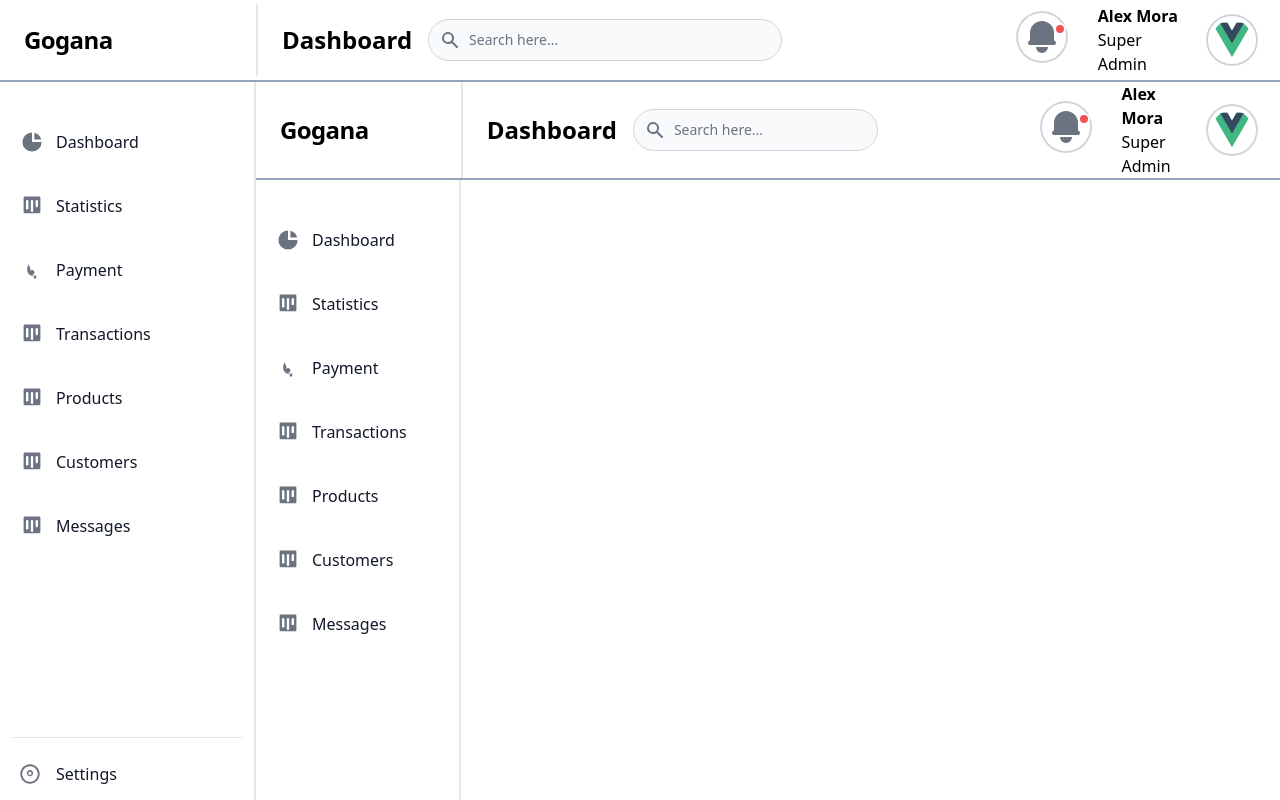
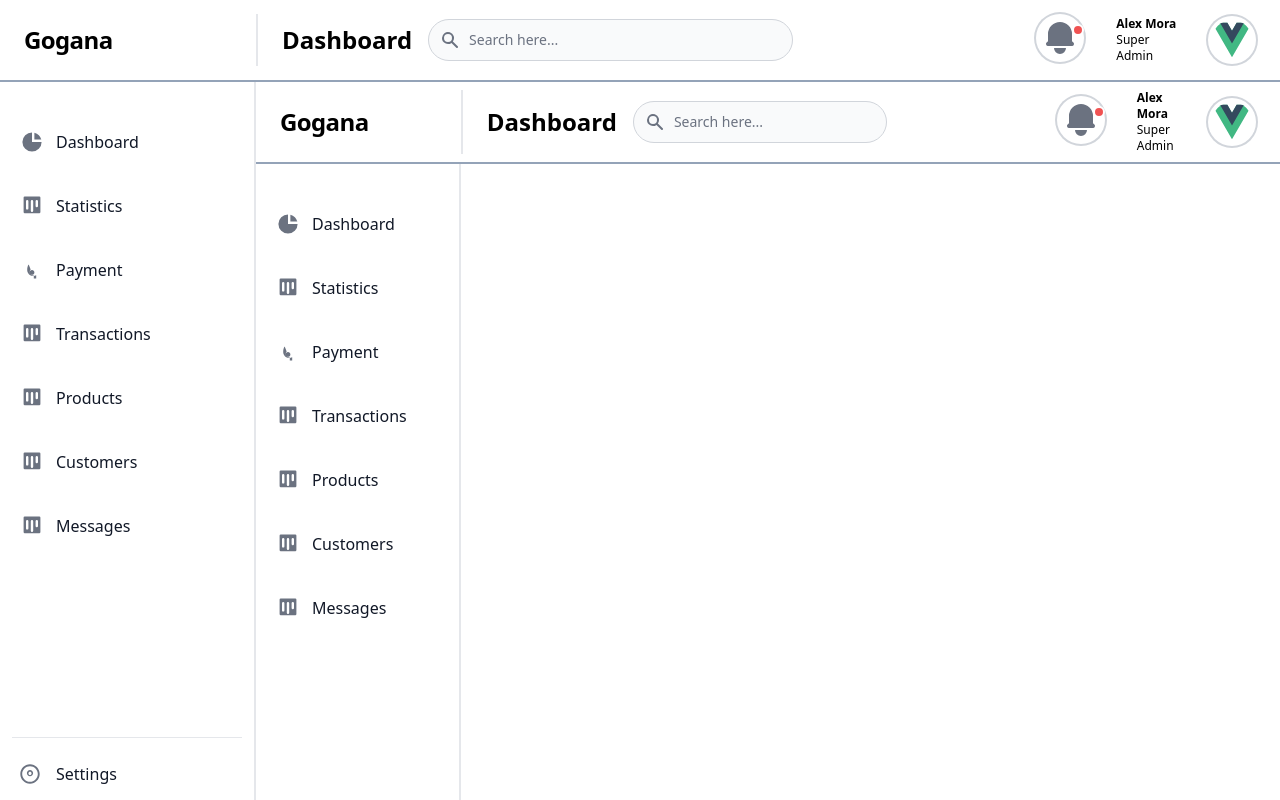
Before and after one commit to piesieomane/finance-dashboard, a Vue app: page / in a window 1280 px wide. Shown: the top 800 px of the page. Built offline with nearby package versions, Linux system fonts and the light colour scheme.

Commit message:
Change text size

```diff
--- a/src/components/TheWelcome.vue
+++ b/src/components/TheWelcome.vue
@@ -5,7 +5,7 @@ import { RouterView } from "vue-router";
 </script>
 
 <template>
-  <div class="h-screen">
+  <div class="h-screen text-xs">
     <Navbar />
     <div class="flex flex-row">
       <div class="w-1/5">
```
